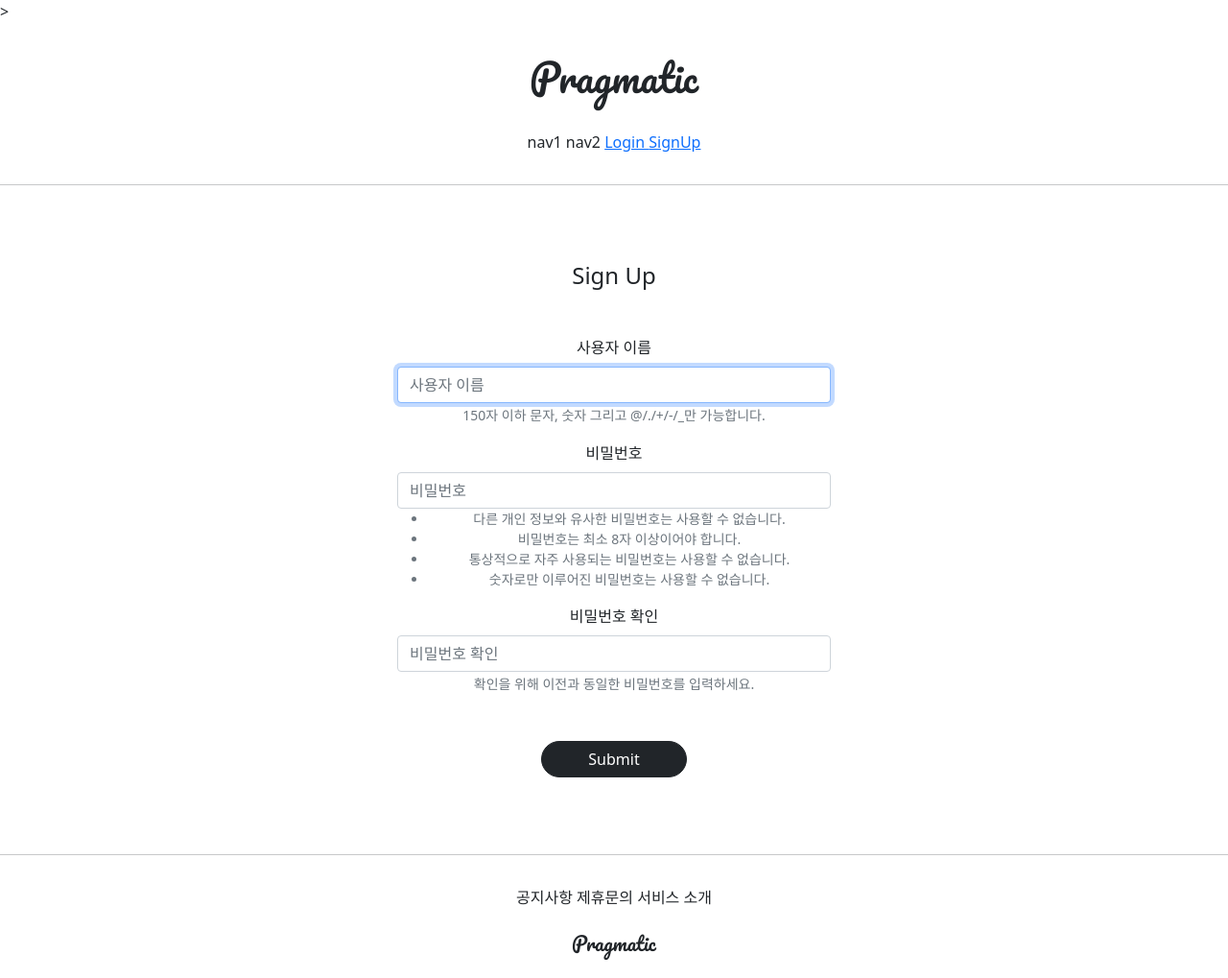
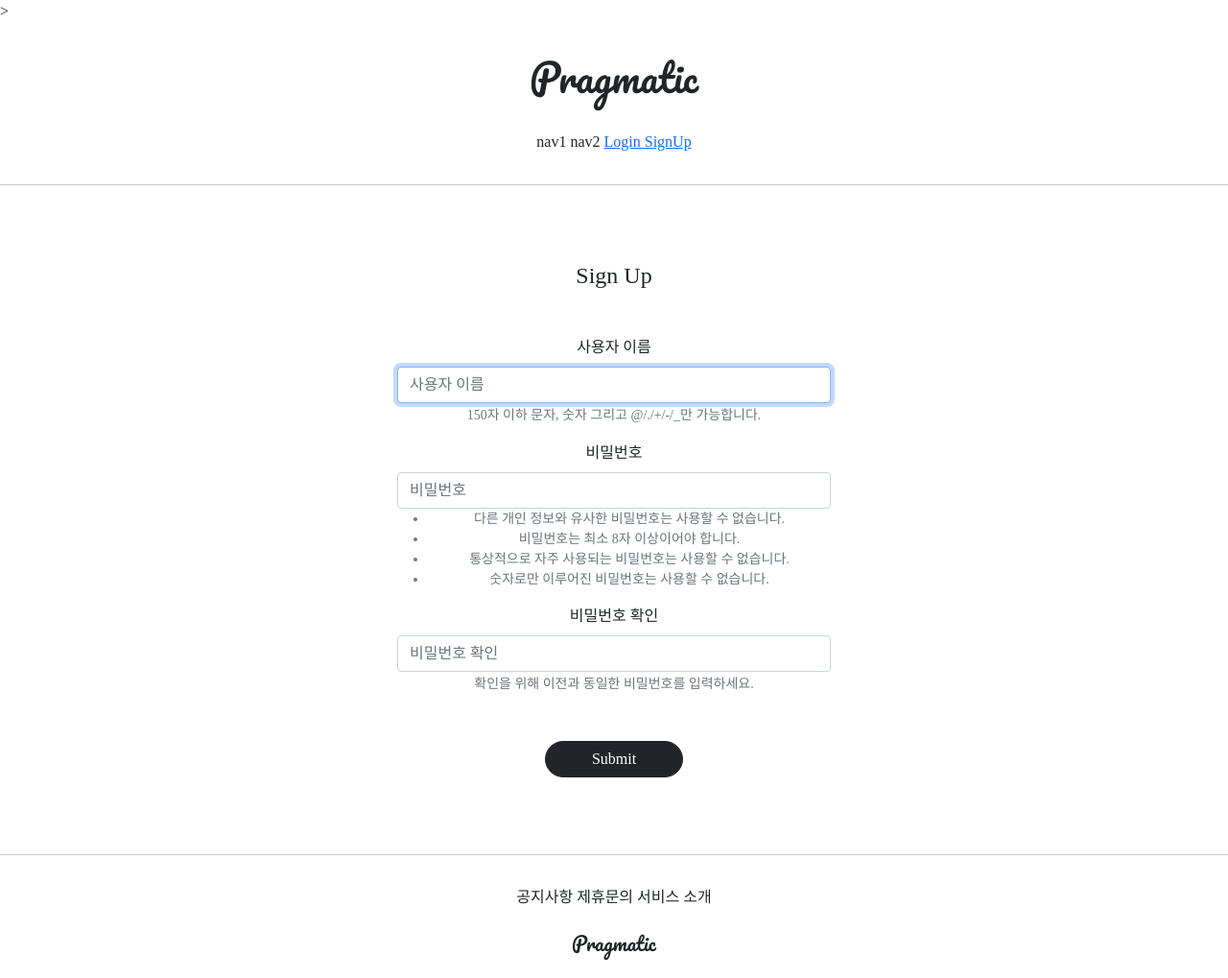
Before and after one commit to dhkdl/secondproject, a Django app: page /accounts/create/ in a window 1280 px wide. Shown: the whole page at 96% size. Run offline with Django 3.2, Linux system fonts and the light colour scheme; parts of the project's set-up code (start-up, migrations or seed data) failed here and were passed over; some libraries are stand-ins or nearby versions; some web fonts are replaced.

Commit message:
07.15 secondproject 2

```diff
--- a/templates/base.html
+++ b/templates/base.html
@@ -3,7 +3,7 @@
 
 {% include 'head.html' %}
 
-<body>
+<body style="font-family: NanumSquareR">
 
 {%  include 'header.html' %}
 
--- a/templates/head.html
+++ b/templates/head.html
@@ -14,4 +14,30 @@
     {#  DEFAULT CSS LINK  #}
     <link rel="stylesheet" type="text/css" href="{% static 'base.css' %}">
 
+
+    <style>
+        @font-face {
+            font-family: 'NanumSquareR';
+            src: local('NanumSquareR'),
+            url("{% static 'fonts/NanumSquareR.otf' %}") format("opentype");
+        }
+        @font-face {
+            font-family: 'NanumSquareEB';
+            src: local('NanumSquareEB'),
+            url("{% static 'fonts/NanumSquareEB.otf' %}") format("opentype");
+        }
+        @font-face {
+            font-family: 'NanumSquareB';
+            src: local('NanumSquareB'),
+            url("{% static 'fonts/NanumSquareB.otf' %}") format("opentype");
+        }
+        @font-face {
+            font-family: 'NanumSquareL';
+            src: local('NanumSquareL'),
+            url("{% static 'fonts/NanumSquareL.otf' %}") format("opentype");
+        }
+    </style>
+
+
+
 </head>
```
Also changed, not shown: static/NanumSquareB.otf (added), static/NanumSquareEB.otf (added), static/NanumSquareL.otf (added), static/NanumSquareR.otf (added).
